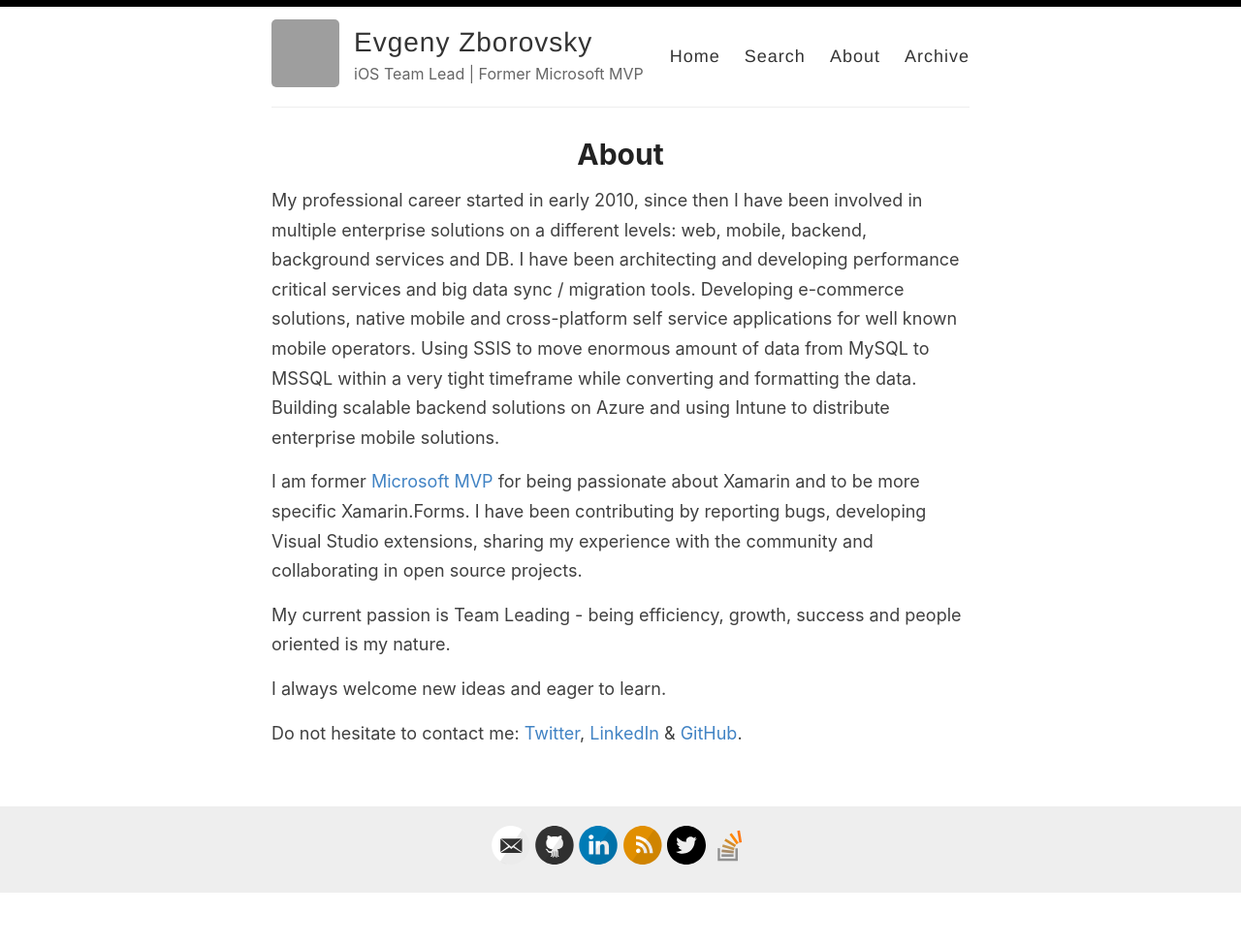
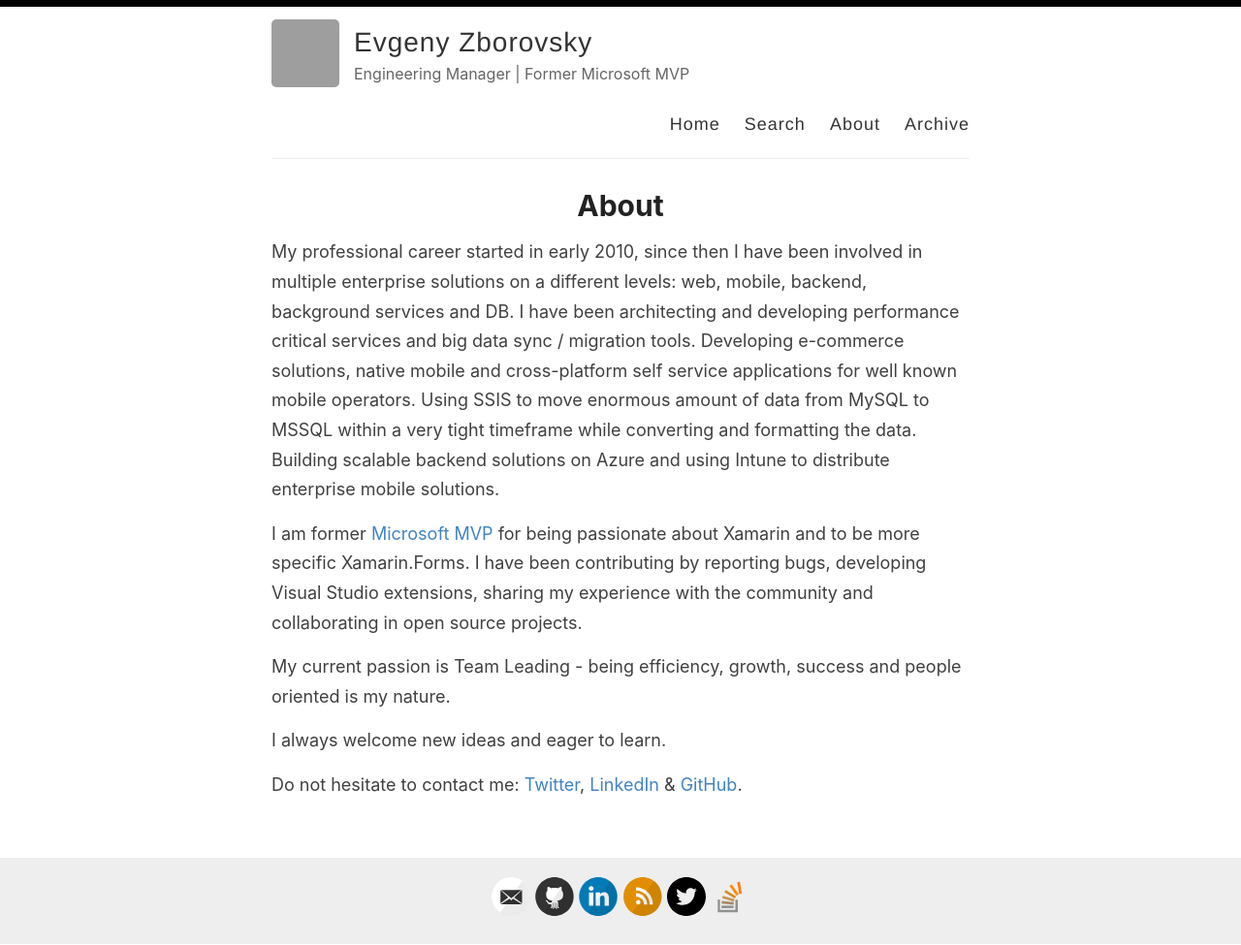
Before and after one commit to yuv4ik/yuv4ik.github.io, a Jekyll site: the page built from _pages/about.md, in a window 1280 px wide. Shown: the whole page at 97% size. Built offline with Jekyll 4.4.1, drawn with Linux system fonts in a browser that asks for light colours; before the commit the page ends 922 px from its top, so only the background shows below that; grey boxes are pictures that could not be loaded.

Commit message:
update title & pagination

```diff
--- a/_config.yml
+++ b/_config.yml
@@ -9,7 +9,7 @@
 author: Evgeny Zborovsky
 
 # Short bio or description (displayed in the header)
-description: iOS Team Lead | Former Microsoft MVP
+description: Engineering Manager | Former Microsoft MVP
 
 # URL of your avatar or profile pic (you could use your GitHub profile pic)
 avatar: https://secure.gravatar.com/avatar/b8a0ab8445fafb38afdf26cb976df32f?s=160&d=identicon&r=g
@@ -89,7 +89,7 @@
 
 include: ['_pages']
 
-paginate: 6
+paginate: 10
 paginate_path: /page:num/
 
 # Exclude these files from your production _site
```
